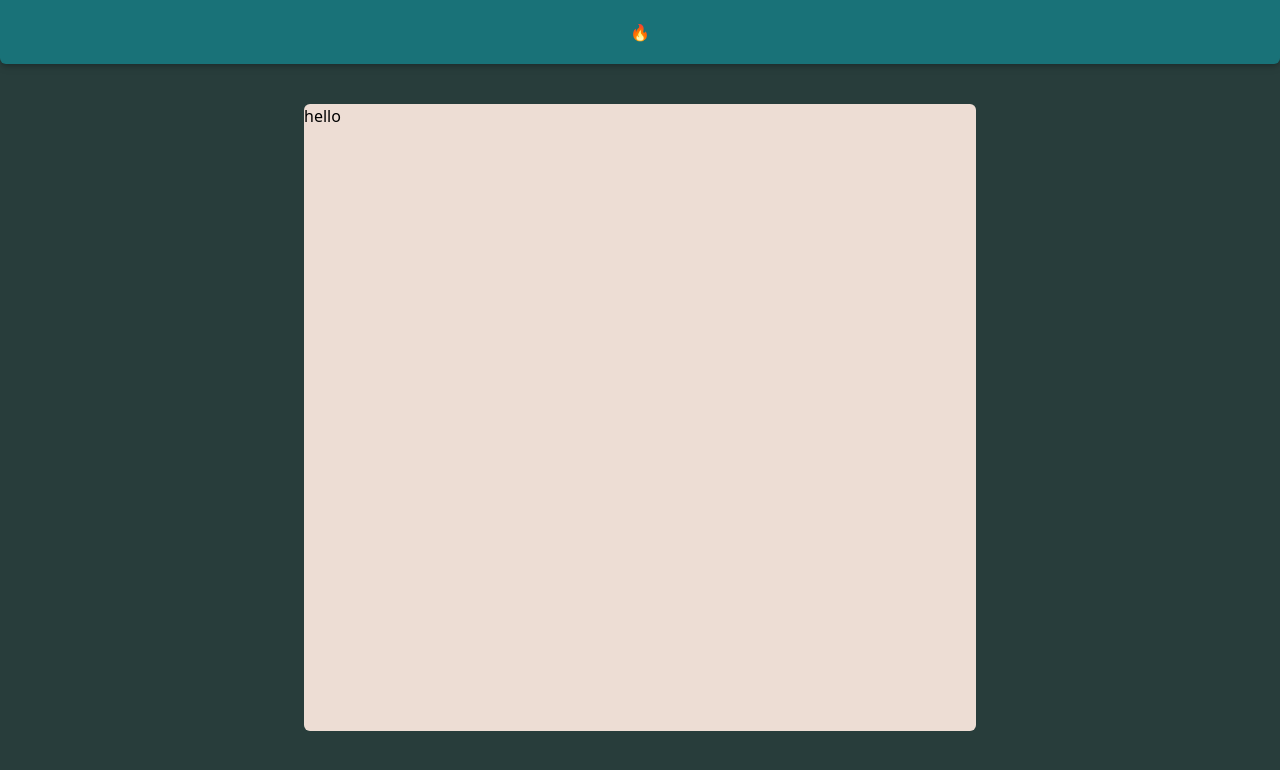
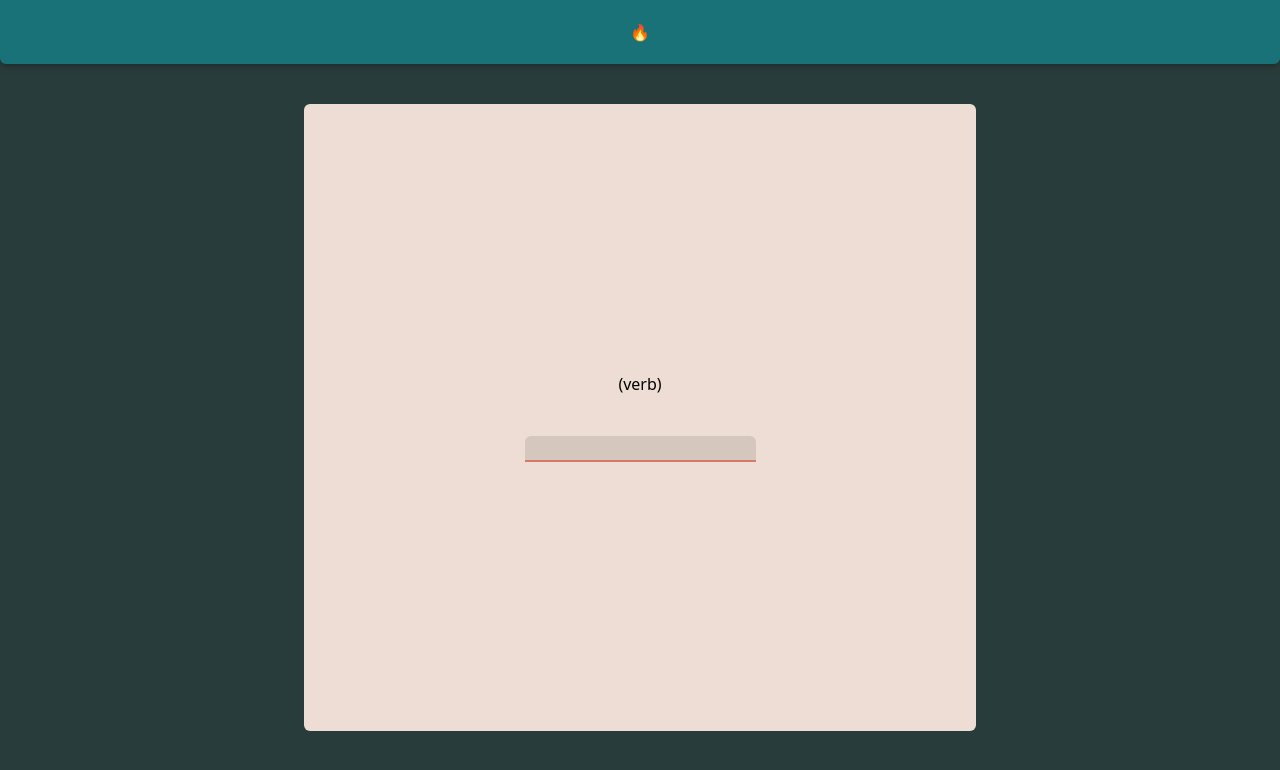
Before and after one commit to ludovico-chiavelli/practice-french-conjugations, a React (Create React App) app: page / in a window 1280 px wide. Shown: the top 770 px of the page. Built offline with nearby package versions, Linux system fonts and the light colour scheme.

Commit message:
finished styling

```diff
--- a/src/components/Container.js
+++ b/src/components/Container.js
@@ -1,14 +1,14 @@
 import React from "react";
 
-import { Navbar } from "./"
+import { Navbar, Form } from "./"
 
 export const Container = () => {
     return(
         <div className="h-full" style={{backgroundColor: '#283D3B'}}>
             <Navbar/>
             <div className="h-5/6 flex justify-center">
-                <div className="w-3/4  max-w-2xl mt-10 rounded-md" style={{backgroundColor: '#EDDDD4'}}>
-                    hello
+                <div className="w-3/4  max-w-2xl mt-10 rounded-md flex justify-center items-center" style={{backgroundColor: '#EDDDD4'}}>
+                    <Form/>
                 </div>
             </div>
         </div>
--- a/src/components/Form.js
+++ b/src/components/Form.js
@@ -2,9 +2,9 @@ import React from "react"
 
 export const Form = () => {
     return(
-        <form className="w-3/5 flex flex-col">
+        <form className="h-3/5 w-3/5 flex flex-col justify-center items-center">
             <label for="verb">(verb)</label>
-            <input type="text" id="verb" name="verb" className="rounded-t-md bg-black opacity-50"></input>
+            <input type="text" id="verb" name="verb" className="rounded-t-md bg-black/10 border-b-2 mt-10" style={{borderColor: '#DB786C'}}></input>
         </form>
     )
 }
```
